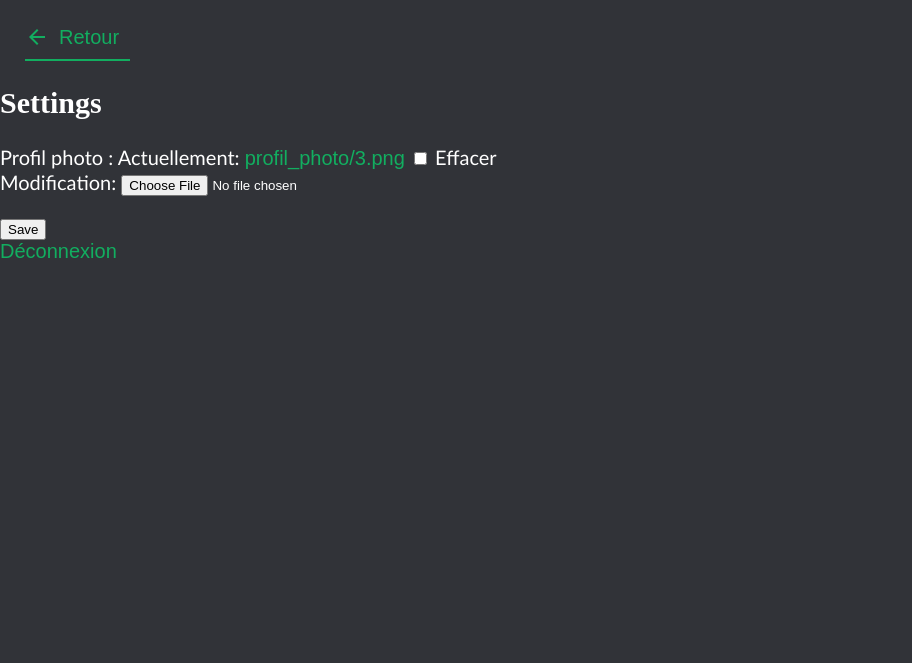
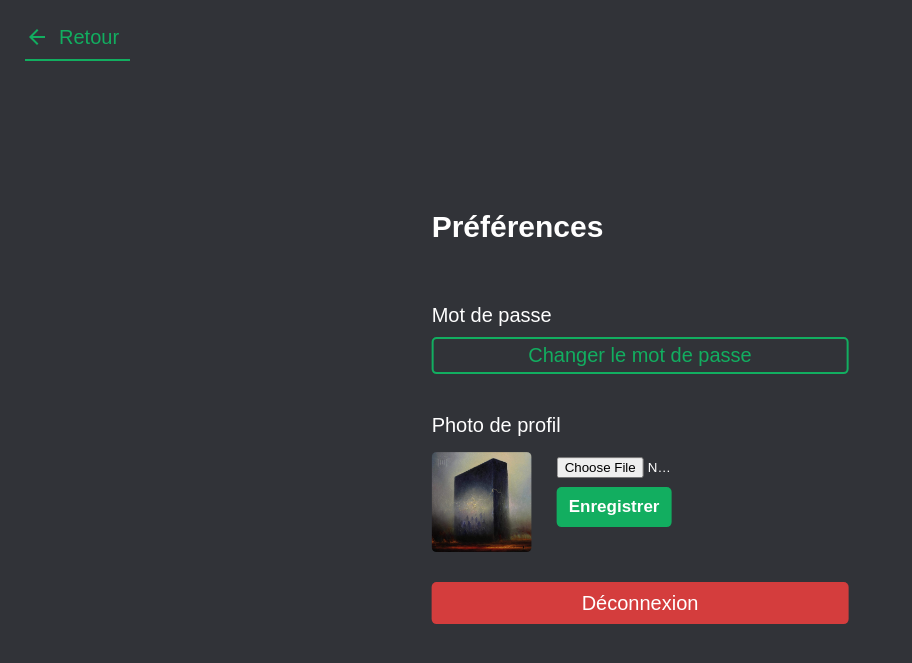
Before and after one commit to SulienP/projet_b2_dev, a Django app: page /settings/ in a window 1280 px wide. Shown: the top 663 px of the page, without its empty margins (0-912 px from the left). Run offline with Django 5.2, Linux system fonts and the light colour scheme; a user stored in the database is signed in.

Commit message:
Adds settings

```diff
--- a/yculture/accounts/edit_accounts.py
+++ b/yculture/accounts/edit_accounts.py
@@ -6,3 +6,6 @@ class EditProfilPhoto(forms.ModelForm):
     class Meta:
         model = Player
         fields = ['profil_photo']
+        widgets = {
+            'profil_photo': forms.FileInput(attrs={'accept': 'image/*'}),
+        }
--- a/yculture/accounts/models.py
+++ b/yculture/accounts/models.py
@@ -3,3 +3,9 @@ from django.contrib.auth.models import AbstractUser
 
 class Player(AbstractUser):
     profil_photo = models.ImageField(upload_to="profil_photo", blank=True, null=True)
+
+    def __str__(self):
+        return f"{self.pk}"
+
+    class Meta:
+        verbose_name_plural = "Player"
--- /dev/null
+++ b/yculture/accounts/static/accounts/css/settings.css
@@ -0,0 +1,120 @@
+.center {
+    position: fixed;
+    top: 50%;
+    left: 50%;
+    transform: translate(-50%, -50%);
+    display: flex;
+    flex-direction: column;
+    align-items: center;
+}
+
+h2 {
+    font-family: 'Heavitas', sans-serif;
+}
+
+ul {
+    display: flex;
+    flex-direction: column;
+}
+
+ul li {
+    display: flex;
+    flex-direction: column;
+}
+
+ul li a {
+    border: 2px solid var(--action-color);
+    border-radius: 5px;
+    padding: 5px 15px;
+    text-align: center;
+}
+
+ul li a:hover {
+    border: 2px solid var(--hover-action-color);
+}
+
+ul li a:active {
+    border: 2px solid var(--active-action-color);
+}
+
+ul label {
+    font-family: 'Heavitas', sans-serif;
+    margin-top: 35px;
+}
+
+ul input {
+    height: 50px;
+    border: 0;
+    border-radius: 5px;
+    background-color: #4c4f56;
+    font-size: 0.9em;
+    padding-left: 15px;
+    color: white;
+    margin-bottom: 15px;
+}
+
+img {
+    width: 100px;
+    border-radius: 5px;
+}
+
+label {
+    font-family: 'Heavitas', sans-serif;
+    margin-bottom: 10px;
+}
+
+p label {
+    display: none;
+}
+
+form {
+    width: 400px;
+    margin: 40px 0px;
+}
+
+form button {
+    background-color: var(--action-color);
+    color: white;
+    font-size: 0.85em;
+    font-weight: 700;
+    border: 0;
+    border-radius: 5px;
+    cursor: pointer;
+    margin-top: 35px;
+    width: 115px;
+    height: 40px;
+    position: relative;
+    right: 115px;
+}
+
+#id_profil_photo {
+    width: 115px;
+    margin-left: 25px;
+}
+
+.edit-photo {
+    display: flex;
+    margin-top: 15px;
+}
+
+.edit-photo p {
+    margin: 0;
+    padding: 0;
+}
+
+.logout {
+    background-color: #d43d3d;
+    border-radius: 5px;
+    color: white;
+    padding: 10px 150px;
+}
+
+.logout:hover {
+    background-color: #af3333;
+    color: rgb(239, 239, 239);
+}
+
+.logout:active {
+    background-color: #932b2b;
+    color: rgb(219, 219, 219);
+}
--- a/yculture/accounts/templates/accounts/settings.html
+++ b/yculture/accounts/templates/accounts/settings.html
@@ -3,18 +3,39 @@
 <title>{% block title %}Settings - YCulture{% endblock %}</title>
 
 {% block content %}
-    <h2>Settings</h2>
-    <form method="post" enctype="multipart/form-data">
-        {% csrf_token %}
-        {{ form.as_p }}
-        <button type="submit">Save</button>
-    </form>
+    {% load static %}
+    <link rel="stylesheet" href="{% static 'accounts/css/settings.css' %}">
+    <link rel="stylesheet" href="https://fonts.googleapis.com/css2?family=Material+Symbols+Outlined:opsz,wght,FILL,GRAD@24,400,0,0" />
 
-    {% if user.is_authenticated %}
-        <a href="{% url 'logout' %}" aria-label="Déconnexion" role="link">Déconnexion</a>
+    <div class="center">
+        <div>
+            <h2>Préférences</h2>
+            <ul>
+                <li>
+                    <label for="password">Mot de passe</label>
+                    <a href="{% url 'change_password' %}">Changer le mot de passe</a>
+                </li>
+            </ul>
+            <form method="post" enctype="multipart/form-data">
+                {% csrf_token %}
+                <div>
+                    <label for="">Photo de profil</label>
+                    <div class="edit-photo">
+                        {% if user.profil_photo %}
+                            <img src="{{ user.profil_photo.url }}" alt="Photo de profil">
+                        {% else %}
+                            <span class="material-symbols-outlined">image</span>
+                        {% endif %}
+                        {{ form.as_p }}
+                        <button type="submit">Enregistrer</button>
+                    </div>
+                </div>
+            </form>
 
-    {% elif request.path == '/' %}
-        <a href="{% url 'login' %}" class="connexion" aria-label="Connexion" role="link">Connexion</a>
-    {% endif %}
+            {% if user.is_authenticated %}
+                <a href="{% url 'logout' %}" class="logout" aria-label="Déconnexion" role="link">Déconnexion</a>
+            {% endif %}
+        </div>
+    </div>
 
 {% endblock %}
--- a/yculture/accounts/views.py
+++ b/yculture/accounts/views.py
@@ -1,6 +1,5 @@
 from django.contrib.auth import get_user_model, login, logout, authenticate
 from django.shortcuts import render, redirect
-from django import template
 from .edit_accounts import EditProfilPhoto
 
 from play.models import MatchMeking
@@ -47,12 +46,11 @@ def logout_user(request):
 
 
 def settings_user(request):
-
     if request.method == 'POST':
         form = EditProfilPhoto(request.POST, request.FILES, instance=request.user)
         if form.is_valid():
             form.save()
-            return redirect('index')
+            return redirect('settings')
     else:
         form = EditProfilPhoto(instance=request.user)
 
--- a/yculture/yculture/static/css/global.css
+++ b/yculture/yculture/static/css/global.css
@@ -85,6 +85,6 @@ input::placeholder{
     padding-left: -15px;
 }
 
-*:focus {
+input:focus {
     outline: 2px solid var(--action-color);
 }
--- a/yculture/yculture/urls.py
+++ b/yculture/yculture/urls.py
@@ -5,6 +5,7 @@ from home.views import index
 from accounts.views import signup, logout_user, login_user, settings_user
 from play.views import play
 from django.conf.urls.static import static
+from django.contrib.auth.views import PasswordChangeView
 
 from yculture import settings
 
@@ -16,6 +17,7 @@ urlpatterns = [
     path('signup/', signup, name="signup"),
     path('login/', login_user, name="login"),
     path('logout/' , logout_user, name="logout"),
+    path('change-password/', PasswordChangeView.as_view(), name='change_password'),
     path('password_reset/', auth_views.PasswordResetView.as_view(template_name='registration/password_reset.html'), name = 'password_reset'),
 	path('password_reset/done/', auth_views.PasswordResetDoneView.as_view(template_name='registration/password_reset_done.html'), name='password_reset_done'),
 	path('reset/<uidb64>/<token>/', auth_views.PasswordResetConfirmView.as_view(template_name='registration/password_reset_confirm.html'), name='password_reset_confirm'),
```
Also changed, not shown: yculture/home/static/home/css/index.css (+26 -0 lines), yculture/home/templates/home/index.html (+5 -3 lines), yculture/db.sqlite3, yculture/media/profil_photo/1.png (added), yculture/media/profil_photo/3.png (added), yculture/media/profil_photo/trump.png (deleted).
